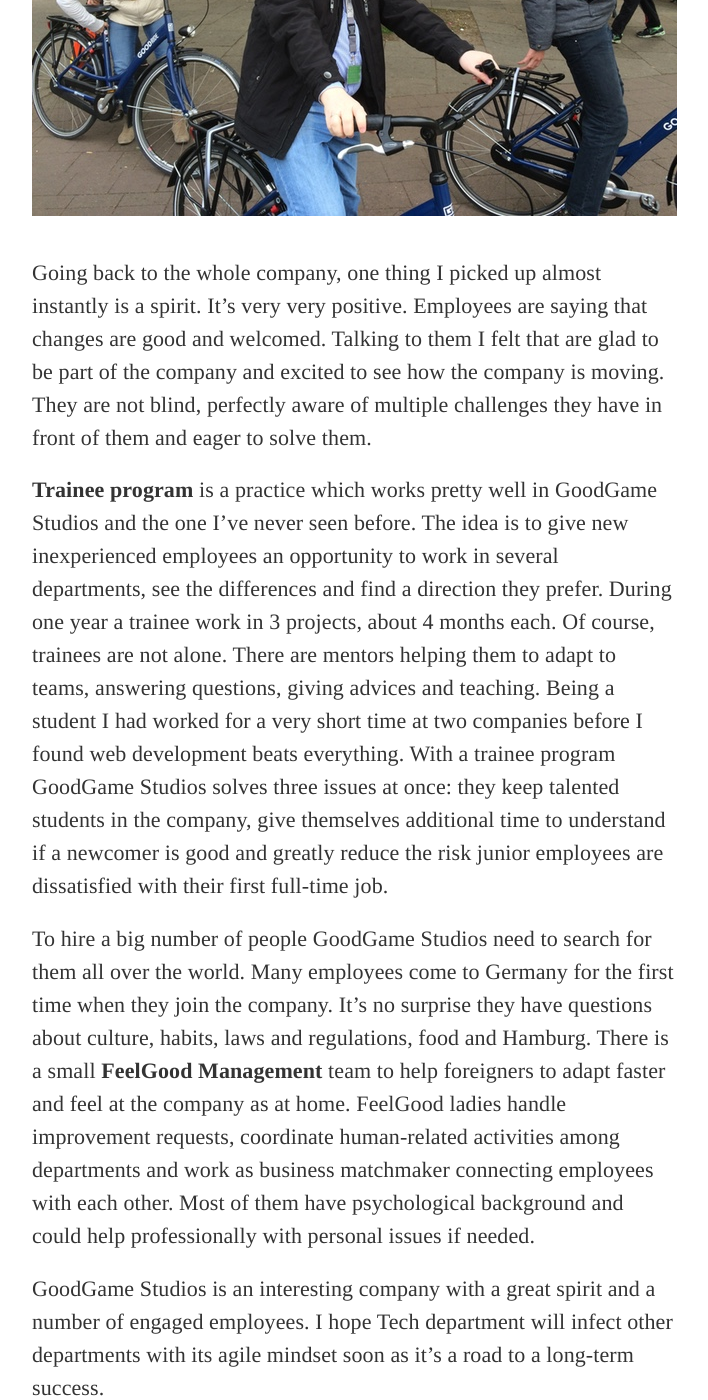
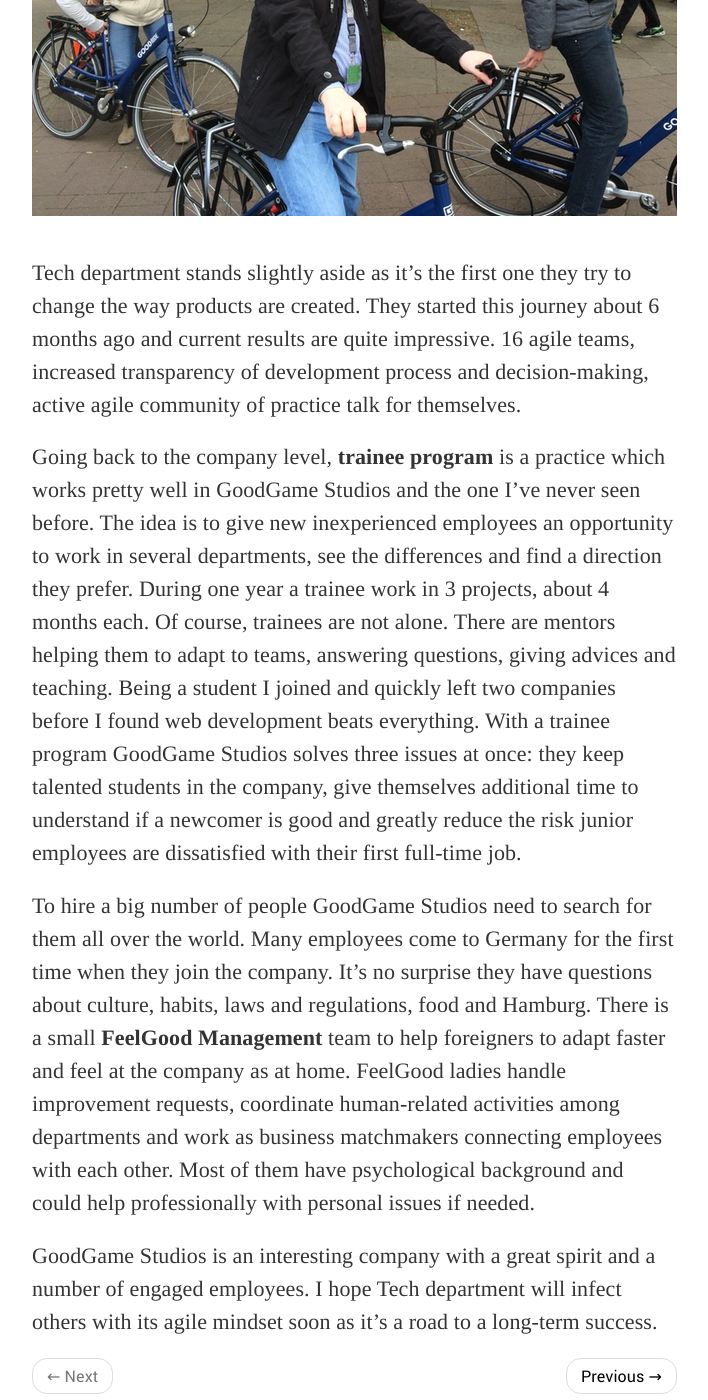
Before and after one commit to sery0ga/changegeek, a Jekyll site: the page built from _posts/2015-06-01-goodgame-studios.md, in a window 1280 px wide and 1400 px high, scrolled down 1750 px. Shown: the whole window, without its empty margins (288-996 px from the left). Built offline with Jekyll 4.4.1, drawn with Linux system fonts in a browser that asks for light colours; nearby versions of some CDN libraries; some web fonts are replaced; some of the changed text lies outside the part shown.

Commit message:
Updates to GoodGame Studios blogpost

```diff
--- a/_posts/2015-06-01-goodgame-studios.md
+++ b/_posts/2015-06-01-goodgame-studios.md
@@ -14,16 +14,16 @@
 
 Working at organisations which grow very fast reminds me of bull riding. When several hundred people join a company’s campus during a year you should expect to change offices, switch projects and bump to a new person in your team every two weeks or so. These factors might decrease employees engagement. In addition, during fast growth management style tends to be more *command and control* than *lead and adapt*. It’s reasonable as many new people are not aligned with an organisation yet and couldn’t change direction fast enough all through self-organisation.
 
-Thanks to the thoughts above I was sceptical with my expectations about visiting <a href="http://www.goodgamestudios.com/" target="_blank">GoodGame Studios</a>. The company has grown almost twice last year, from 800 to 1400 people and keep growing. The reason for such rapid growth is a desire to bring new successful games to the market and diversify product line. Obviously, neither culture nor practices are homogenous and there are big differences from department to department. However, I was lucky to visit Tech department where <a href="https://twitter.com/holgertewis" target="_blank">Holger Tewis</a> leads agile transformations and what I saw I liked a lot.
+Thanks to the thoughts above I was sceptical with my expectations about visiting <a href="http://www.goodgamestudios.com/" target="_blank">GoodGame Studios</a>. The company has grown almost twice last year, from 800 to 1400 people. The reason for such rapid growth is a desire to bring new successful games to the market and diversify product line. Obviously, neither culture nor practices are homogenous and there are big differences from department to department. However, I was lucky to visit Tech department where <a href="https://twitter.com/holgertewis" target="_blank">Holger Tewis</a> leads agile transformations and what I saw I liked a lot.
 
-Tech department is responsible for marketing, payments and general games infrastructure. For a game company these activities are vital. At the same time the pressure on 16 development teams is less comparing to the ones in Game department as their services do not interact with end customers directly. Slower pace gives space for experimentations, retrospections and improvement.
+Arriving at GoodGame Studios, one thing I picked up almost instantly is a spirit. It’s very very positive. Employees are saying that changes are good and welcomed. Talking to them I felt that are glad to be part of the company and excited to see how the company is moving. They are not blind, perfectly aware of multiple challenges they have and eager to solve them.
 
 <img src="/images/goodgames_holger_alexander.jpg"/>
 
-Going back to the whole company, one thing I picked up almost instantly is a spirit. It’s very very positive. Employees are saying that changes are good and welcomed. Talking to them I felt that are glad to be part of the company and excited to see how the company is moving. They are not blind, perfectly aware of multiple challenges they have in front of them and eager to solve them.
+Tech department stands slightly aside as it's the first one they try to change the way products are created. They started this journey about 6 months ago and current results are quite impressive. 16 agile teams, increased transparency of development process and decision-making, active agile community of practice talk for themselves.
 
-**Trainee program** is a practice which works pretty well in GoodGame Studios and the one I’ve never seen before. The idea is to give new inexperienced employees an opportunity to work in several departments, see the differences and find a direction they prefer. During one year a trainee work in 3 projects, about 4 months each. Of course, trainees are not alone. There are mentors helping them to adapt to teams, answering questions, giving advices and teaching. Being a student I had worked for a very short time at two companies before I found web development beats everything. With a trainee program GoodGame Studios solves three issues at once: they keep talented students in the company, give themselves additional time to understand if a newcomer is good and greatly reduce the risk junior employees are dissatisfied with their first full-time job.
+Going back to the company level, **trainee program** is a practice which works pretty well in GoodGame Studios and the one I’ve never seen before. The idea is to give new inexperienced employees an opportunity to work in several departments, see the differences and find a direction they prefer. During one year a trainee work in 3 projects, about 4 months each. Of course, trainees are not alone. There are mentors helping them to adapt to teams, answering questions, giving advices and teaching. Being a student I joined and quickly left two companies before I found web development beats everything. With a trainee program GoodGame Studios solves three issues at once: they keep talented students in the company, give themselves additional time to understand if a newcomer is good and greatly reduce the risk junior employees are dissatisfied with their first full-time job.
 
-To hire a big number of people GoodGame Studios need to search for them all over the world. Many employees come to Germany for the first time when they join the company. It’s no surprise they have questions about culture, habits, laws and regulations, food and Hamburg. There is a small **FeelGood Management** team to help foreigners to adapt faster and feel at the company as at home. FeelGood ladies handle improvement requests, coordinate human-related activities among departments and work as business matchmaker connecting employees with each other. Most of them have psychological background and could help professionally with personal issues if needed.
+To hire a big number of people GoodGame Studios need to search for them all over the world. Many employees come to Germany for the first time when they join the company. It’s no surprise they have questions about culture, habits, laws and regulations, food and Hamburg. There is a small **FeelGood Management** team to help foreigners to adapt faster and feel at the company as at home. FeelGood ladies handle improvement requests, coordinate human-related activities among departments and work as business matchmakers connecting employees with each other. Most of them have psychological background and could help professionally with personal issues if needed.
 
-GoodGame Studios is an interesting company with a great spirit and a number of engaged employees. I hope Tech department will infect other departments with its agile mindset soon as it’s a road to a long-term success.
+GoodGame Studios is an interesting company with a great spirit and a number of engaged employees. I hope Tech department will infect others with its agile mindset soon as it’s a road to a long-term success.
```
